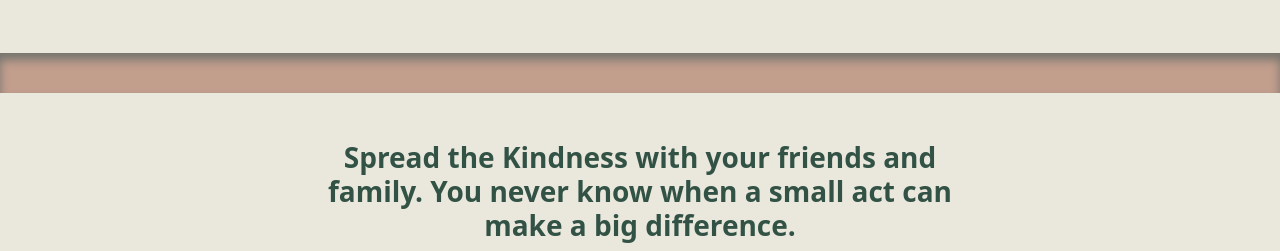
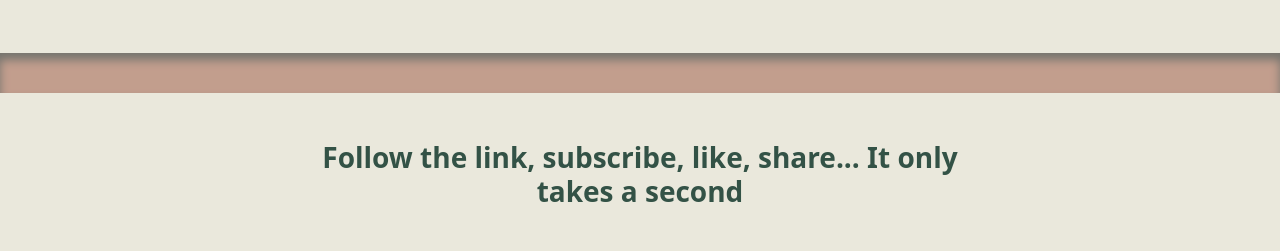
Before and after one commit to TAOGiving/The_Art_of_Giving_Website, a plain HTML site: page actofkindness.html in a window 1280 px wide. Shown: the part 1801-2052 px from the top of the page. Drawn offline with nearby package versions, Linux system fonts and the light colour scheme; a web font is replaced by a local one.

Commit message:
wording amendments on socials links

```diff
--- a/actofkindness.html
+++ b/actofkindness.html
@@ -401,8 +401,7 @@
           <h3
             class="fw-bold text-body-emphasis primary_accent mb-5 col-10 mx-auto"
           >
-            Spread the Kindness with your friends and family. You never know
-            when a small act can make a big difference.
+            Follow the link, subscribe, like, share... It only takes a second
           </h3>
           <a
             href="https://www.youtube.com/channel/UCy3pUVDkt495v8gv5vB0jUw?sub_confirmation=1"
```
Also changed, not shown: KindessVideos.html (+1 -2 lines).
